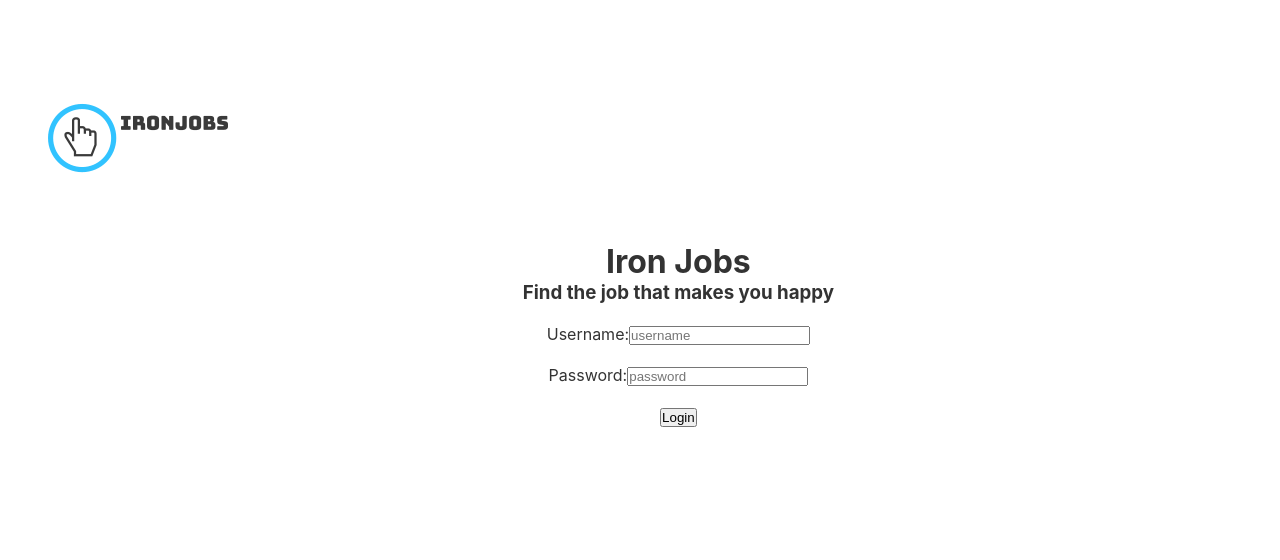
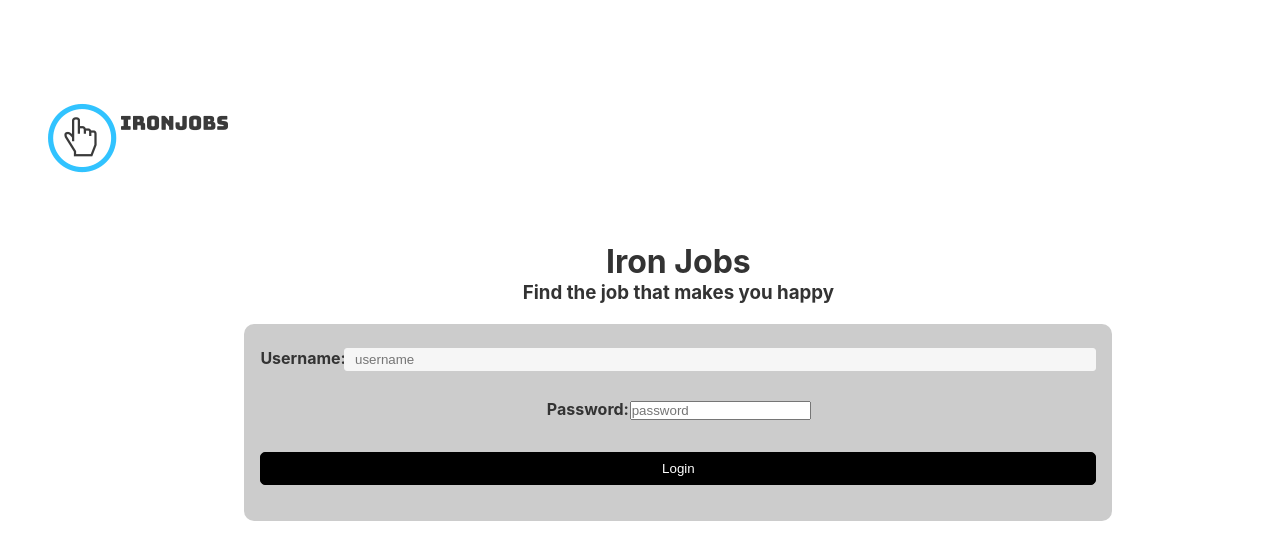
Before and after one commit to IronHack-MERN/ironjobs-frontend, a React (Create React App) app: page /login in a window 1280 px wide. Shown: the top 560 px of the page. Built offline with nearby package versions, Linux system fonts and the light colour scheme; no server answers.

Commit message:
ADD form style

```diff
--- a/src/Context/AuthContext.js
+++ b/src/Context/AuthContext.js
@@ -44,8 +44,6 @@ export default class AuthProvider extends Component {
           user,
           isLoading: false,
         })
-
-        console.log('mememe', user);
       })
       .catch(() => {
         this.setState({
--- a/src/components/Header.js
+++ b/src/components/Header.js
@@ -1,5 +1,5 @@
 import React from 'react';
-import { BrowserRouter as Router, Route } from 'react-router-dom';
+import { BrowserRouter as Router } from 'react-router-dom';
 import { Link } from 'react-router-dom';
 import logo from '../img/logo.png';
 import '../css/Header.scss';
--- a/src/components/MyProfile.js
+++ b/src/components/MyProfile.js
@@ -5,8 +5,8 @@ import itemsProfile from '../data/items-profile.json';
 
 
 class MyProfile extends Component {
+  // eslint-disable-next-line class-methods-use-this
   render() {
-    const { username } = this.props.user;
 
     return (
       <div className='content'>
--- a/src/components/MyProfileDetail.js
+++ b/src/components/MyProfileDetail.js
@@ -1,6 +1,5 @@
-import React, { Component } from 'react';
+import React from 'react';
 import itemsProfile from '../data/items-profile.json';
-import { Link } from 'react-router-dom';
 
 const myProfileDetails = (props) => {
   console.log(props);
--- a/src/components/NavBar.js
+++ b/src/components/NavBar.js
@@ -8,10 +8,10 @@ const NavBar = () => {
         <nav className='nav-bar'>
           <ul>
             <li><a href="/login">My profile</a></li>
-            <li><a href="#">My applies</a></li>
+            <li><a href="/login">My applies</a></li>
             <li><a href="/private/jobs">Jobs</a></li>
-            <li><a href="#">Documents</a></li>
-            <li><a href="#">Mensajes</a></li>
+            <li><a href="/login">Documents</a></li>
+            <li><a href="/login">Mensajes</a></li>
           </ul>
         </nav>
       </section>
--- a/src/components/job/FormAddJob.js
+++ b/src/components/job/FormAddJob.js
@@ -1,4 +1,5 @@
 import React, { Component } from 'react';
+import '../../css/FormAddJob.css';
 
 class FormAddJob extends Component {
 
@@ -11,7 +12,8 @@ class FormAddJob extends Component {
       textAreaRequeriments: '',
       location: '',
       selectInputType: 'Job',
-      selectInputSpecialty: 'Web development'
+      selectInputSpecialty: 'Web Development',
+      value: 'coconut'
     }
   }
 
@@ -25,6 +27,7 @@ class FormAddJob extends Component {
     event.preventDefault();
     // eslint-disable-next-line react/prop-types
     this.props.addTheJob(this.state);
+    console.log(this.state)
     this.setState({
       job: '',
       company: '',
@@ -38,41 +41,43 @@ class FormAddJob extends Component {
 
   render() {
     return (
-      <div>
-        <form onSubmit={this.handleSubmit}>
+      <div job-post-section>
+        <form className='job-post-form' onSubmit={this.handleSubmit}>
           <label>Job</label>
-          <input type="text" name="job" value={this.state.job} onChange={(e) => this.handleChange(e)} />
+          <input type="text" name="job" value={this.state.job} onChange={(e) => this.handleChange(e)} /> <br />
 
           <label>Company</label>
-          <input type="text" name="company" value={this.state.company} onChange={(e) => this.handleChange(e)} />
+          <input type="text" name="company" value={this.state.company} onChange={(e) => this.handleChange(e)} /> <br />
 
-          <label> Description</label>
-          <textarea name="textAreaDescription" value={this.state.textAreaDescription} onChange={e => this.handleChange(e)} />
+          <label> Description</label> <br />
+          <textarea name="textAreaDescription" value={this.state.textAreaDescription} onChange={e => this.handleChange(e)} /> <br />
 
           <label> Requeriments</label>
           <textarea name="textAreaRequeriments" value={this.state.textAreaRequeriments} onChange={e => this.handleChange(e)} />
 
+          <div>
             <label>Location</label>
-          <input type="text" name="job" value={this.state.job} onChange={(e) => this.handleChange(e)} />
+            <input type="text" name="location" value={this.state.location} onChange={(e) => this.handleChange(e)} />
 
             <label>Type</label>
             <select name="selectInputType" value={this.state.selectInputType} onChange={e => this.handleChange(e)} >
-            <option value={this.state.selectInputType}>{this.state.selectInputType}</option>
-            <option value="Internship">Internship</option>
+              <option value="Internship">Internship defaultValue</option>
               <option value="Job">Job</option>
               <option value="Freelance">Freelance</option>
               <option value="Project">Project</option>
-          </select>
+            </select> <br/>
 
             <label>Specialty</label>
             <select name="selectInputSpecialty" value={this.state.selectInputSpecialty} onChange={e => this.handleChange(e)} >
-            <option value={this.state.selectInputSpecialty}>{this.state.selectInputSpecialty}</option>
-            <option value="Web development" selected>Web development</option>
+              <option value="Web development">Web development</option>
               <option value="UX - UI Design">UX - UI Design</option>
               <option value="Data analytics">Data analytics</option>
             </select>
+          </div>
 
-          <input type="submit" value="Submit" />
+          <div className='submit-form'>
+            <input type="submit" value="Add Job" />
+          </div>
         </form>
       </div>
     );
--- a/src/components/job/JobDetail.js
+++ b/src/components/job/JobDetail.js
@@ -1,14 +1,10 @@
-import React, { Component } from 'react';
+import React from 'react';
 import Button from '../Button';
-import iconjob from '../../img/icon-job.png';
 import icongeo from '../../img/icon-geo.png';
 import '../../css/JobDetail.css';
 import applyService from '../../services/applyService';
 
 const jobsDetail = (props) => {
-  const state = {
-    name: '',
-  }
 
   const { _id, company, description, isOffered, location, requeriments, salary, specialty, title, typePosition } = props.location.props.job.job;
 
@@ -33,7 +29,7 @@ const jobsDetail = (props) => {
               {/* <img src={iconjob} alt='iron-beer-logo' /> */}
             </picture>
           </hgroup>
-          <p className="job-item-location"><span><img src={icongeo} /></span> {location}</p>
+          <p className="job-item-location"><span><img src={icongeo} alt = 'icon-location'/></span> {location}</p>
           <div className="circle-badge circle-badge--full_time">Parcial</div>
         </header>
 
--- a/src/components/job/JobMenu.js
+++ b/src/components/job/JobMenu.js
@@ -3,6 +3,22 @@ import { Link } from 'react-router-dom';
 import ListJobs from '../ListJobs';
 
 class JobMenu extends Component {
+  constructor() {
+    super();
+    this.state = {
+      job: '',
+      company: '',
+      textAreaDescription: '',
+      textAreaRequeriments: '',
+      location: '',
+      selectInputType: 'Job',
+      selectInputSpecialty: 'Web development'
+    }
+  }
+
+  addJobHandler = () => {
+    console.log('******* AGREGAR EL JOB A LA BD  *****');
+  }
 
   // eslint-disable-next-line class-methods-use-this
   render() {
@@ -15,7 +31,8 @@ class JobMenu extends Component {
           to={{
             pathname: '/private/job/post',
             props: {
-
+              // eslint-disable-next-line no-undef
+              addTheJob: this.addJobHandler
             }
           }}>
           Post a job offer
--- /dev/null
+++ b/src/css/FormAddJob.css
@@ -0,0 +1,48 @@
+* {
+  box-sizing: border-box; }
+
+form {
+  width: 70%;
+  padding: 16px;
+  border-radius: 10px;
+  margin: auto;
+  background-color: #ccc; }
+
+form label {
+  width: 10%;
+  font-weight: bold;
+  display: inline-block; }
+
+form select,
+form input[type="text"],
+form input[type="email"] {
+  width: 90%;
+  padding: 3px 10px;
+  border: 1px solid #f6f6f6;
+  border-radius: 3px;
+  background-color: #f6f6f6;
+  margin: 8px 0;
+  display: inline-block; }
+
+form input[type="submit"] {
+  width: 100%;
+  padding: 8px 16px;
+  margin-top: 32px;
+  border: 1px solid #000;
+  border-radius: 5px;
+  display: block;
+  color: #fff;
+  background-color: #000; }
+
+form input[type="submit"]:hover {
+  cursor: pointer; }
+
+textarea {
+  width: 100%;
+  height: 100px;
+  border: 1px solid #f6f6f6;
+  border-radius: 3px;
+  background-color: #f6f6f6;
+  margin: 8px 0;
+  resize: none;
+  display: block; }
--- /dev/null
+++ b/src/css/FormAddJob.scss
@@ -0,0 +1,54 @@
+*{box-sizing:border-box;}
+
+form{
+	width:70%;
+	padding:16px;
+	border-radius:10px;
+	margin:auto;
+  background-color:#ccc;
+
+}
+
+form label{
+	width:10%;
+	font-weight:bold;
+	display:inline-block;
+}
+
+form select,
+form input[type="text"],
+form input[type="email"]{
+	width:90%;
+	padding:3px 10px;
+	border:1px solid #f6f6f6;
+	border-radius:3px;
+	background-color:#f6f6f6;
+	margin:8px 0;
+	display:inline-block;
+}
+
+form input[type="submit"]{
+	width:100%;
+	padding:8px 16px;
+	margin-top:32px;
+	border:1px solid #000;
+	border-radius:5px;
+	display:block;
+	color:#fff;
+	background-color:#000;
+}
+
+form input[type="submit"]:hover{
+	cursor:pointer;
+}
+
+textarea{
+	width:100%;
+	height:100px;
+	border:1px solid #f6f6f6;
+	border-radius:3px;
+	background-color:#f6f6f6;
+	margin:8px 0;
+	resize:none;
+	display:block;
+}
--- a/src/views/LandingPage.js
+++ b/src/views/LandingPage.js
@@ -1,4 +1,4 @@
-import React, { Component } from 'react';
+import React from 'react';
 import { Link } from 'react-router-dom';
 import { withAuth } from '../Context/AuthContext';
 import ListJobs from '../components/ListJobs';
--- a/src/views/PrivateView.js
+++ b/src/views/PrivateView.js
@@ -1,12 +1,11 @@
 import React from 'react';
-import { BrowserRouter as Router, Route } from 'react-router-dom';
+import { BrowserRouter as Router } from 'react-router-dom';
 import { withAuth } from '../Context/AuthContext';
 import NavBar from '../components/NavBar';
 import MyProfile from '../components/MyProfile';
 import PrivateRoute from '../components/PrivateRoute';
 import MyProfileDetail from '../components/MyProfileDetail';
 import JobDetail from '../components/job/JobDetail';
-import JobMenu from '../components/job/JobMenu';
 
 const PrivateView = ({ user }) => {
   return (
```
Lines whose indentation alone changed are shown as unchanged.
